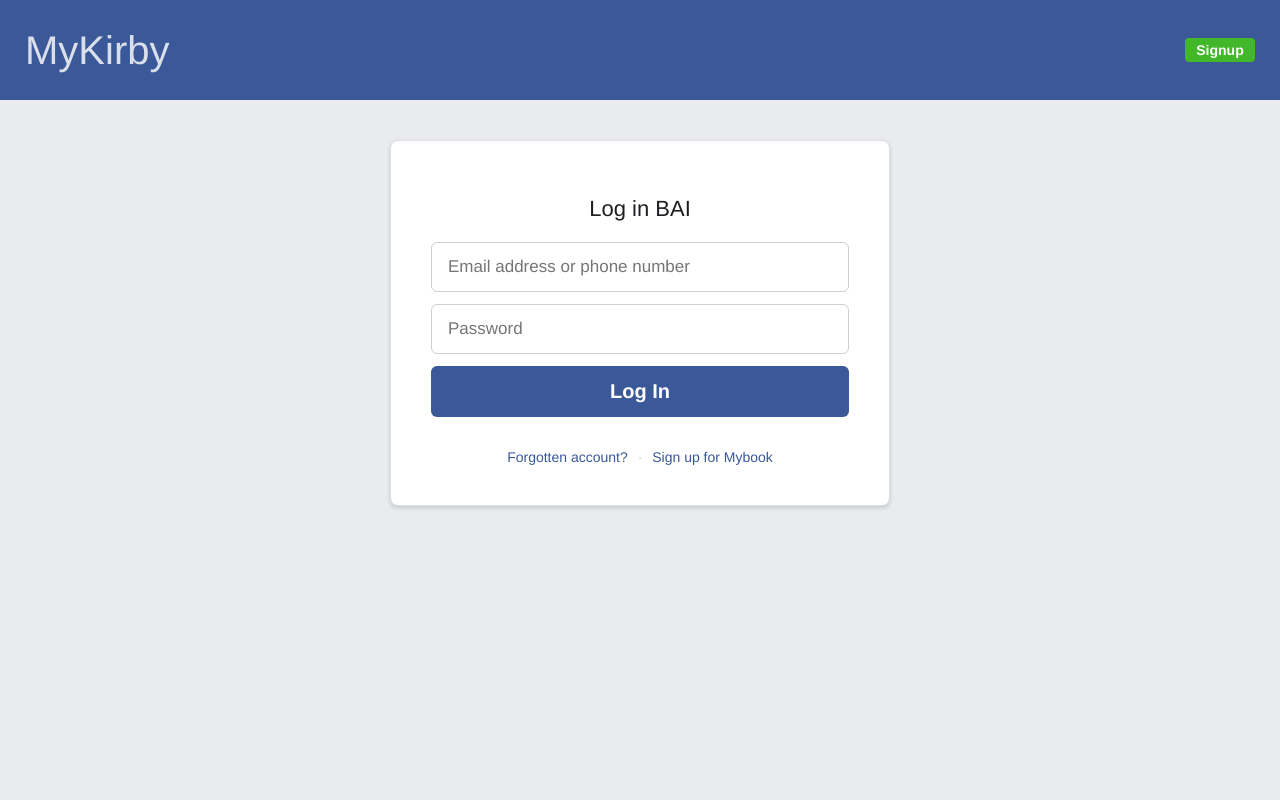
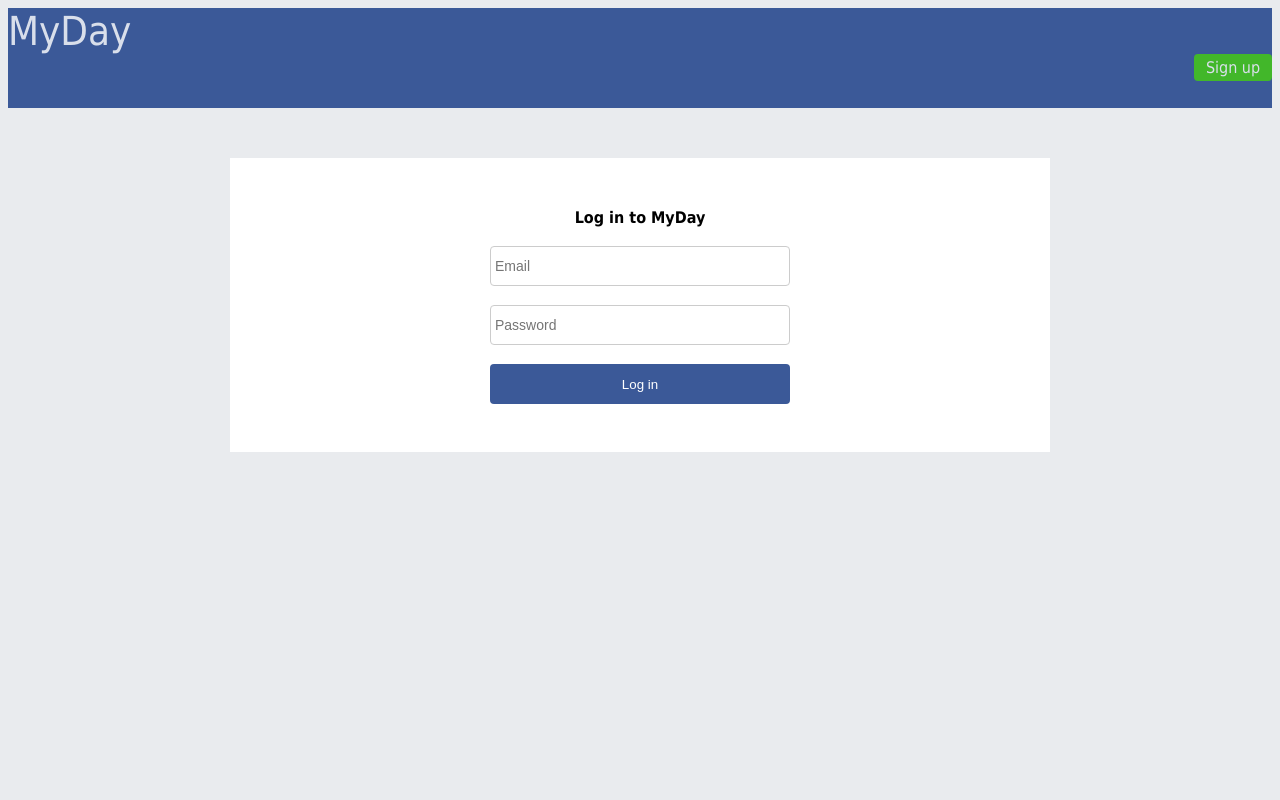
Before and after one commit to kqtrasmonte/kqtrasmonte.github.io, a PHP site: page / in a window 1280 px wide. Run offline with PHP 8.4, Linux system fonts and the light colour scheme.

Commit message:
Add files via upload

```diff
--- a/php socialmedia/index.php
+++ b/php socialmedia/index.php
@@ -1,28 +1,14 @@
 <html>
 
 <head>
-    <title>MyKirby</title>
+    <title>MyDay | Log in</title>
 </head>
 
 <style>
-    * {
-        box-sizing: border-box;
-        font-family: Helvetica, Arial, sans-serif;
-    }
-
-    body {
-        margin: 0;
-        background-color: #e9ebee;
-    }
-
     #bar {
         height: 100px;
         background-color: rgb(59,89,152);
         color: #d9dfeb;
-        padding: 20px 25px;
-        display: flex;
-        align-items: center;
-        justify-content: space-between;
     }
 
     #signup_button {
@@ -31,103 +17,63 @@
         text-align: center;
         padding: 4px;
         border-radius: 4px;
-        float:right;
-        color: #fff;
-        cursor: pointer;
-        font-weight: bold;
-        font-size: 14px;
+        float: right;
     }
 
-    #login_container {
-        display: flex;
-        justify-content: center;
-        padding: 40px 20px;
+    #bar2{
+
+        background-color: white;
+        width: 800px;
+        margin: auto;
+        margin-top: 50px;
+        padding: 10px;
+        padding-top: 50px;
+        text-align: center;
+        font-weight: bold;
     }
 
-    #login_card {
-        background-color: #fff;
-        border: 1px solid #dddfe2;
-        border-radius: 8px;
-        box-shadow: 0 2px 4px rgba(0,0,0,0.15);
-        width: 100%;
-        max-width: 500px;
-        padding: 40px;
-        text-align: center;
+    #text{
+
+        height: 40px;
+        width: 300px;
+        border-radius: 4px;
+        border: solid 1px #ccc;
+        padding: 4px;
+        font-size: 14px;
+
     }
 
-    #login_card h1 {
-        font-size: 22px;
-        font-weight: 500;
-        color: #1c1e21;
-        margin-bottom: 20px;
-    }
+    #button{
 
-    #login_card input[type="text"],
-    #login_card input[type="password"] {
-        width: 100%;
-        padding: 14px 16px;
-        margin-bottom: 12px;
-        font-size: 17px;
-        border: 1px solid #ccd0d5;
-        border-radius: 6px;
-    }
+        width: 300px;
+        height: 40px;
+        border-radius: 4px;
+        border: none;
+        background-color: rgb(59,89,152);
+        color: white;
 
-    #login_btn {
-        width: 100%;
-        background-color: rgb(59,89,152);
-        color: #fff;
-        border: none;
-        padding: 14px 0;
-        font-size: 20px;
-        font-weight: bold;
-        border-radius: 6px;
-        cursor: pointer;
-        margin-bottom: 16px;
-    }
-
-    #login_links {
-        font-size: 14px;
-    }
-
-    #login_links a {
-        color: #385898;
-        text-decoration: none;
-    }
-
-    #login_links a:hover {
-        text-decoration: underline;
-    }
-
-    .divider {
-        color: #ccc;
-        margin: 0 6px;
     }
 </style>
 
-<body>
+<body style="font-family: tahoma; background-color: #e9ebee;">
 
     <div id="bar">
 
-        <div style="font-size: 40px;">MyKirby</div>
+        <div style="font-size: 40px;">MyDay</div>
 
-        <div id="signup_button">Signup</div>
+        <div id="signup_button">Sign up</div>
 
     </div>
 
-    <div id="login_container">
-        <div id="login_card">
-            <h1>Log in BAI</h1>
-            <form onsubmit="return false;">
-                <input type="text" placeholder="Email address or phone number">
-                <input type="password" placeholder="Password">
-                <button type="submit" id="login_btn">Log In</button>
-            </form>
-            <div id="login_links">
-                <a href="#">Forgotten account?</a>
-                <span class="divider">·</span>
-                <a href="#">Sign up for Mybook</a>
-            </div>
-        </div>
+    <div id="bar2">
+
+        Log in to MyDay<br><br>
+
+        <input type="text" placeholder="Email" id="text"><br><br>
+        <input type="password" placeholder="Password" id="text"><br><br>
+
+        <input type="submit" id="button" value="Log in">
+        <br><br><br>
     </div>
 
 </body>
```
